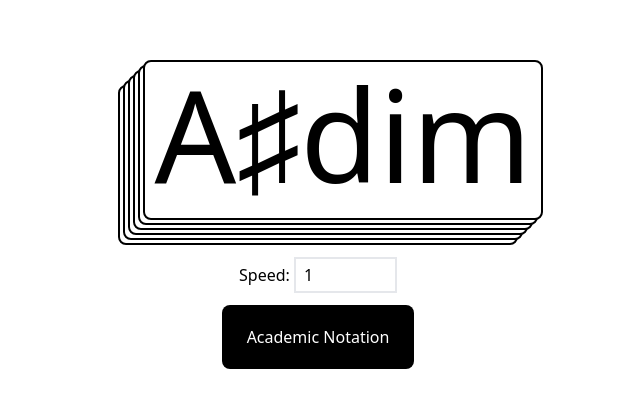
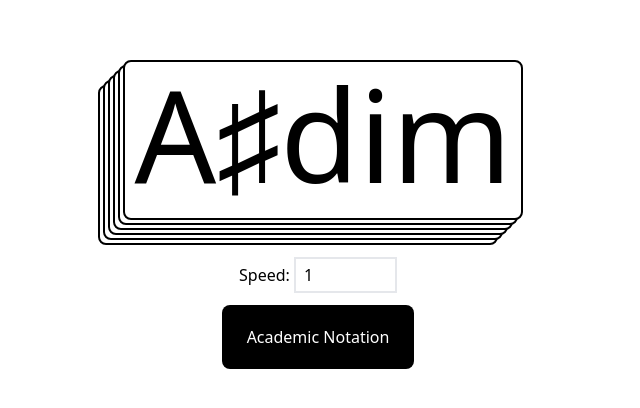
Before and after one commit to windbelike/Chord, a Next.js app: page / in a window 1280 px wide. Shown: the part 178-586 px from the top of the page, without its empty margins (322-962 px from the left). Built offline with nearby package versions, Linux system fonts and the light colour scheme.

Commit message:
adapting movile device

```diff
--- a/src/app/page.js
+++ b/src/app/page.js
@@ -12,7 +12,7 @@ export default function Home () {
   const [simpleMode, setSimpleMode] = useState(false) // mode status
   const modeName = simpleMode ? 'Simple Notation' : 'Academic Notation'
   const [chordQueue, setChordQueue] = useState([])
-  console.log('Home rendering, chordQueue: ' + chordQueue)
+  // console.log('Home rendering, chordQueue: ' + chordQueue)
 
   useEffect(() => {
     let safeSpeed = speed
@@ -44,13 +44,14 @@ export default function Home () {
 
   return (
     <div className='' >
-      <div className='h-screen w-screen flex flex-col justify-center items-center'>
-        <div className='flex relative w-[400px] h-[170px]'>
+      {/* todo adapting to mobile device */}
+      <div className='h-screen w-screen overflow-hidden flex flex-col justify-center items-center'>
+        <div className='flex relative w-[400px] h-[170px] -translate-x-5'>
           {
             chordQueue.map((chordWithState, index) => {
-              const translateStr = chordWithState.showen ? '400px -400px' : '0px 0px'
+              const translateStr = chordWithState.showen ? '200px -200px' : '0px 0px'
               return (
-                <div key={index} className='rounded-lg text-center text-7xl lg:text-9xl absolute bg-white border-2 border-black
+                <div key={index} className='rounded-lg text-center text-9xl absolute bg-white border-2 border-black
                 w-[400px] h-[160px] p-2
                 ' style={{
                   left: `${index * 5}px`,
```
